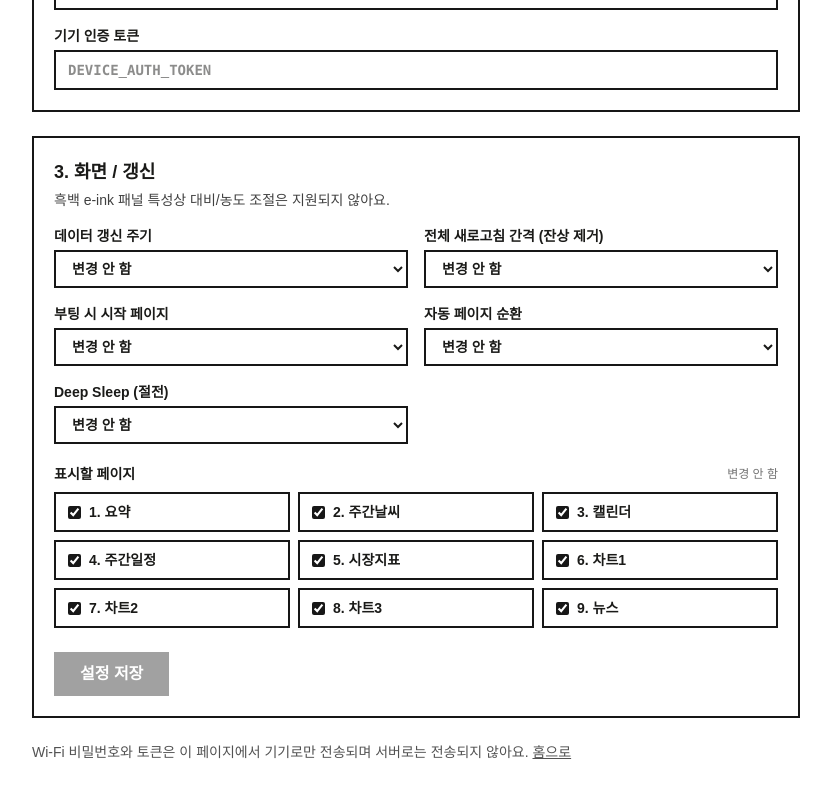
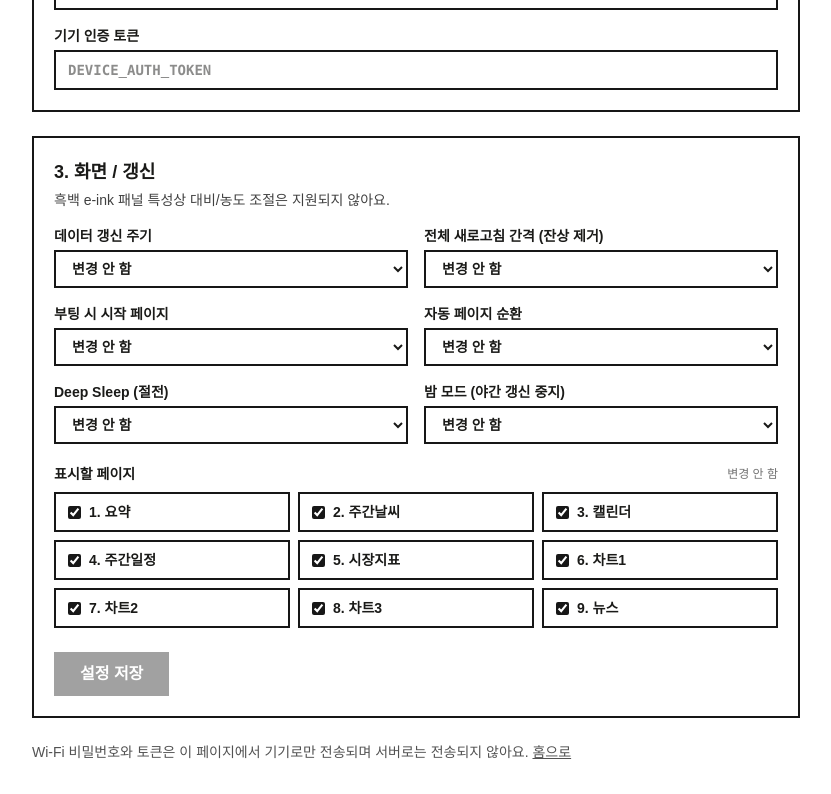
Before and after one commit to taehyunkim3/eink-display-frontend, a Next.js app: page /setting in a window 1280 px wide. Shown: the part 1008-1802 px from the top of the page, without its empty margins (224-1055 px from the left). Built offline with nearby package versions, Linux system fonts and the light colour scheme.

Commit message:
feat: BLE 설정 페이지에 밤 모드(야간 갱신 중지) 옵션 추가

```diff
--- a/src/app/setting/page.tsx
+++ b/src/app/setting/page.tsx
@@ -58,6 +58,16 @@ const DEEP_SLEEP_OPTIONS = [
   { value: "1", label: "켜기 (배터리 절약, 버튼 반응 느림)" }
 ];
 
+const NIGHT_MODE_OPTIONS = [
+  { value: "", label: "변경 안 함" },
+  { value: "off", label: "끄기" },
+  { value: "23-6", label: "23시 ~ 6시" },
+  { value: "0-6", label: "0시 ~ 6시" },
+  { value: "0-7", label: "0시 ~ 7시" },
+  { value: "1-8", label: "1시 ~ 8시" },
+  { value: "22-7", label: "22시 ~ 7시" }
+];
+
 type ConnectionState = "idle" | "connecting" | "connected" | "error";
 
 type DeviceConfig = {
@@ -69,6 +79,8 @@ type DeviceConfig = {
   pageMask?: number;
   rotateSec?: number;
   deepSleep?: boolean;
+  nightStart?: number;
+  nightEnd?: number;
 };
 
 function statusCodeToMessage(code: string): string {
@@ -102,6 +114,7 @@ export default function SettingPage() {
   const [startPage, setStartPage] = useState("");
   const [rotateSec, setRotateSec] = useState("");
   const [deepSleep, setDeepSleep] = useState("");
+  const [nightMode, setNightMode] = useState("");
   // null = 변경 안 함, otherwise a 9-bit visibility array
   const [visiblePages, setVisiblePages] = useState<boolean[] | null>(null);
 
@@ -128,6 +141,11 @@ export default function SettingPage() {
     if (typeof config.startPage === "number") setStartPage(String(config.startPage));
     if (typeof config.rotateSec === "number") setRotateSec(String(config.rotateSec));
     if (typeof config.deepSleep === "boolean") setDeepSleep(config.deepSleep ? "1" : "0");
+    if (typeof config.nightStart === "number" && typeof config.nightEnd === "number") {
+      setNightMode(
+        config.nightStart < 0 ? "off" : `${config.nightStart}-${config.nightEnd}`
+      );
+    }
     if (typeof config.pageMask === "number") {
       setVisiblePages(PAGE_TITLES.map((_, index) => ((config.pageMask! >> index) & 1) === 1));
     }
@@ -240,6 +258,16 @@ export default function SettingPage() {
     if (startPage) payload.startPage = Number(startPage);
     if (rotateSec) payload.rotateSec = Number(rotateSec);
     if (deepSleep) payload.deepSleep = deepSleep === "1";
+    if (nightMode) {
+      if (nightMode === "off") {
+        payload.nightStart = -1;
+        payload.nightEnd = 6;
+      } else {
+        const [start, end] = nightMode.split("-").map(Number);
+        payload.nightStart = start;
+        payload.nightEnd = end;
+      }
+    }
     if (visiblePages) {
       const mask = visiblePages.reduce((acc, visible, index) => (visible ? acc | (1 << index) : acc), 0);
       if (mask === 0) {
@@ -264,6 +292,7 @@ export default function SettingPage() {
     startPage,
     rotateSec,
     deepSleep,
+    nightMode,
     visiblePages,
     writePayload
   ]);
@@ -493,7 +522,28 @@ export default function SettingPage() {
                 ))}
               </select>
             </label>
+            <label className={labelClass}>
+              밤 모드 (야간 갱신 중지)
+              <select
+                value={nightMode}
+                onChange={(event) => setNightMode(event.target.value)}
+                className={selectClass}
+              >
+                {NIGHT_MODE_OPTIONS.map((option) => (
+                  <option key={option.value} value={option.value}>
+                    {option.label}
+                  </option>
+                ))}
+              </select>
+            </label>
           </div>
+          {nightMode && nightMode !== "off" && (
+            <p className="mt-3 border-2 border-neutral-900 bg-neutral-100 p-3 text-sm">
+              밤 모드 시간대에는 자동 갱신을 멈추고 종료 시각까지 대기해요. 버튼을 누르면
+              평소처럼 바로 반응해요. 시간은 마지막 데이터 수신 시각 기준으로 추정하므로
+              몇 분 정도 오차가 있을 수 있어요.
+            </p>
+          )}
           {deepSleep === "1" && (
             <p className="mt-3 border-2 border-neutral-900 bg-neutral-100 p-3 text-sm">
               Deep Sleep을 켜면 갱신 주기 사이에 기기가 완전히 잠들어 배터리가 크게 절약돼요.
```
